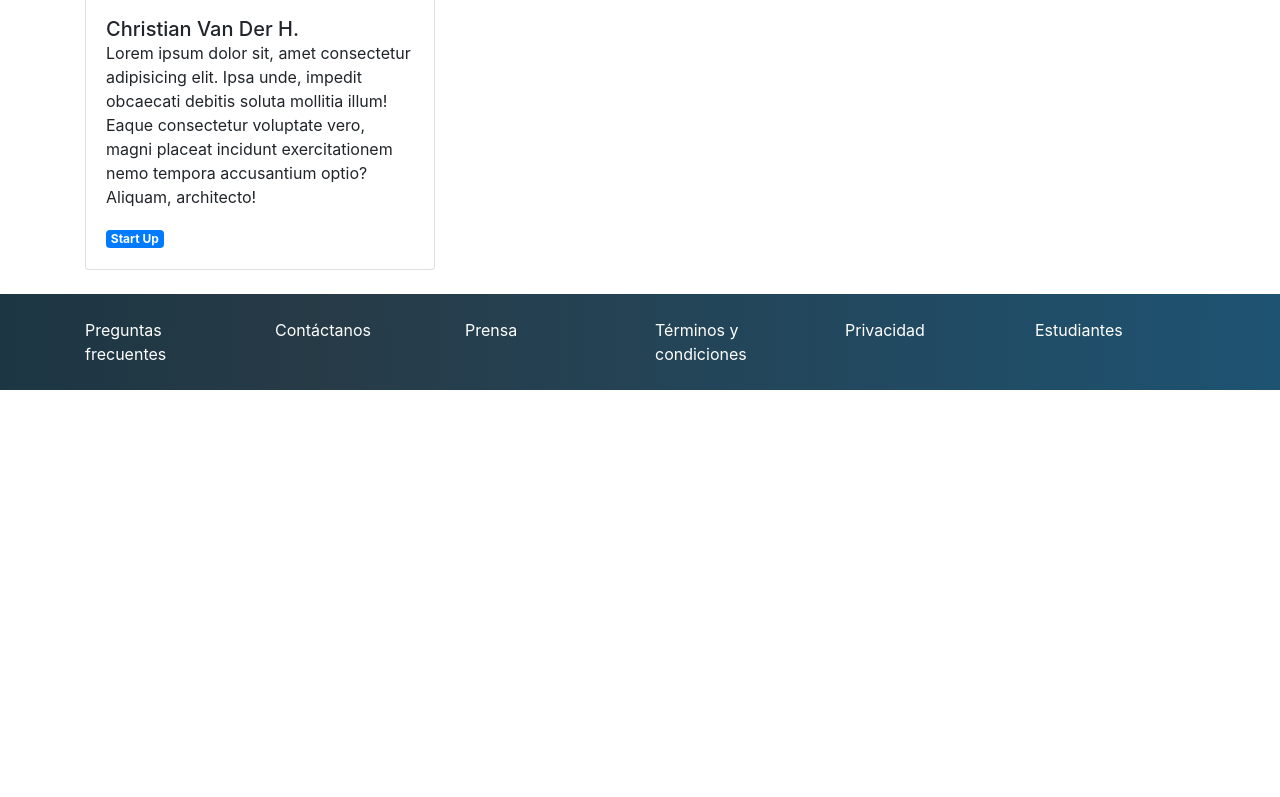
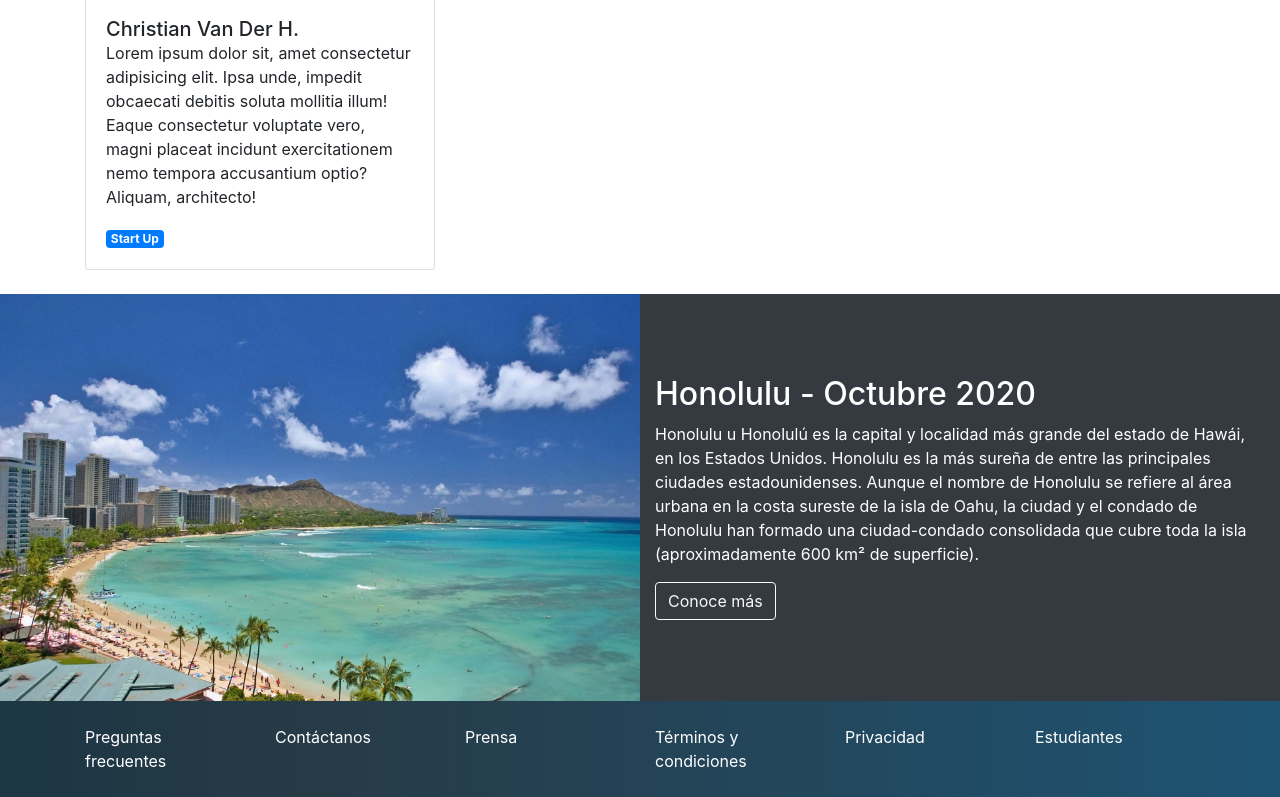
Before and after one commit to Nicoposa1/Bootstrap, a plain HTML site: page index.html in a window 1280 px wide. Shown: the part 1708-2505 px from the top of the page. Before the commit the page ends 2098 px from the top, so only its background shows below. Drawn offline with nearby package versions, Linux system fonts and the light colour scheme.

Commit message:
Agregando lugar y fecha a la pagina

```diff
--- a/index.css
+++ b/index.css
@@ -38,6 +38,15 @@
   height: 100%;
 }
 
+#place-time {
+  background-color: #343a40;
+  color: white;
+}
+
+#place-time img {
+  max-width: 100%;
+}
+
 #footer{
   background: linear-gradient(90deg, #1c3643, #273b47 25%, #1e5372);
 }
--- a/index.html
+++ b/index.html
@@ -59,7 +59,7 @@
             <img class="d-block w-100" src="assets/images/hawaii3.jpeg" alt="Hawaii 3">
           </div>
           <div class="overlay">
-            <div class="container">
+            <div class="container-sm cont-main">
               <div class="row align-items-center">
                 <div class="col-md-6 offset-md-6 text-center text-md-right ">
                   <h1>Platzi Conf Hawaii</h1>
@@ -137,6 +137,23 @@
     </section>
   <!-- /Speakers -->
 
+  <!-- Lugar y Fecha -->
+  <section id="place-time">
+    <div class="container-fluid">
+      <div class="row">
+        <div class="col-12 col-lg-6 pl-0 pr-0">
+          <img src="assets/images/honolulu.jpg" alt="">
+        </div>
+        <div class="col-12 col-lg-6 pt-4 pb-4 align-self-center">
+          <h2>Honolulu - Octubre 2020</h2>
+          <p>Honolulu u Honolulú es la capital y localidad más grande del estado de Hawái, en los Estados Unidos. Honolulu es la más sureña de entre las principales ciudades estadounidenses. Aunque el nombre de Honolulu se refiere al área urbana en la costa sureste de la isla de Oahu, la ciudad y el condado de Honolulu han formado una ciudad-condado consolidada que cubre toda la isla (aproximadamente 600 km² de superficie).</p>
+          <a class="btn btn-outline-light" href="https://es.wikipedia.org/wiki/Honolulu" target="_blank">Conoce más</a>
+        </div>
+      </div>
+    </div>
+  </section>
+  <!-- /Lugar y Fecha-->
+
   <!-- Footer-->
     <footer id="footer" class="pb-4 pt-4">
       <div class="container">
```
Also changed, not shown: package-lock.json (added).
